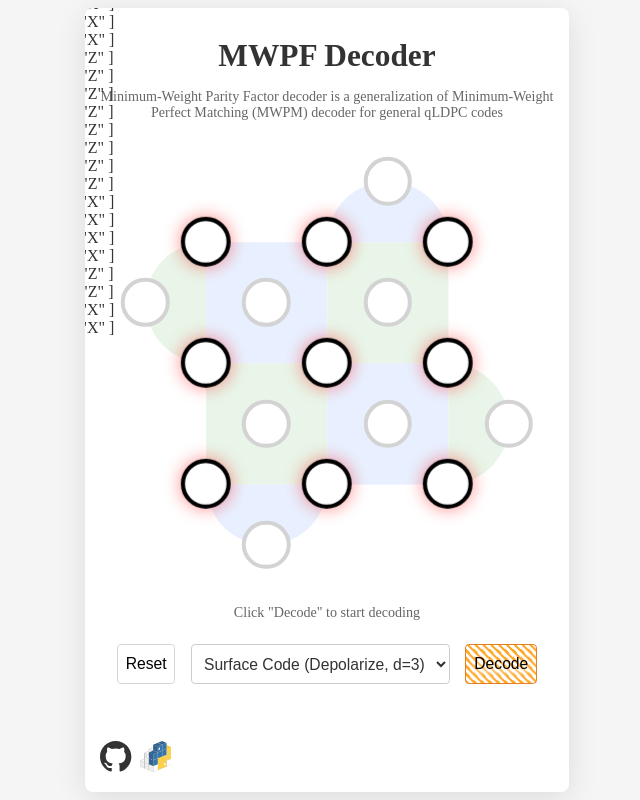
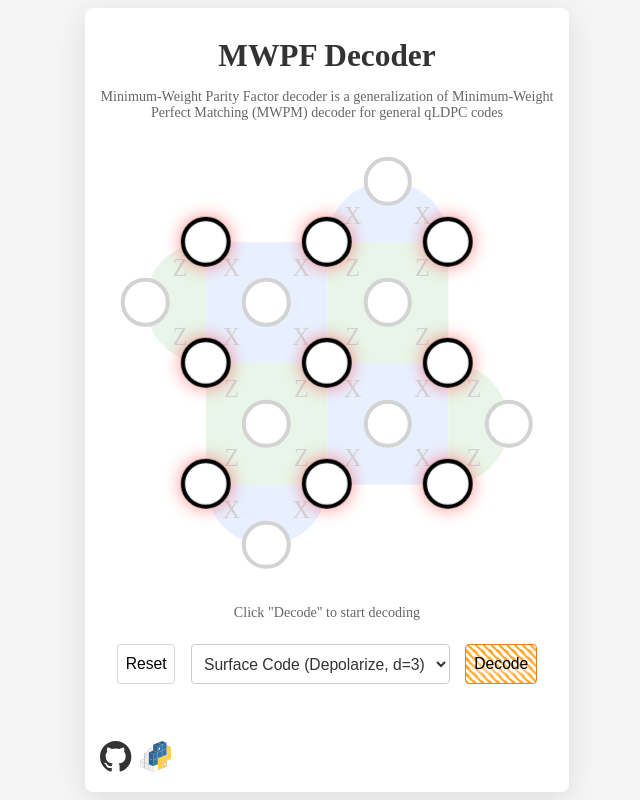
Before and after one commit to yuewuo/mwpf-web, a Vue app in the folder frontend/: page / in a window 1280 px wide. Shown: the whole page, without its empty margins (313-953 px from the left). Built offline with nearby package versions, Linux system fonts and the light colour scheme.

Commit message:
finish syndrome simulator

```diff
--- a/frontend/src/App.vue
+++ b/frontend/src/App.vue
@@ -378,7 +378,6 @@ function randomizeError(idx: number) {
 const dataQubits = ref<HTMLDivElement[]>([])
 
 function globalMouseUp(event: MouseEvent | TouchEvent) {
-  console.log(downDataQubitIdx.value, downErrorAction.value)
   if (downDataQubitIdx.value !== null && downErrorAction.value !== null) {
     if (code.value.errors == null) {
       code.value.errors = new Map()
@@ -441,6 +440,16 @@ function mouseLeaveErrorAction() {
   downErrorAction.value = null
 }
 
+function stabilizerCheckPosition(stabilizer_idx: number, data_idx: number) {
+  const [x1, y1] = transform(code.value.data_qubit_positions[data_idx])
+  const [x2, y2] = transform(code.value.stabilizer_positions[stabilizer_idx])
+  const diff = [x2 - x1, y2 - y1]
+  const length = Math.sqrt(diff[0] ** 2 + diff[1] ** 2)
+  const direction = [diff[0] / length, diff[1] / length]
+  const check_length = 1.5 * data_qubit_radius.value
+  return [x1 + direction[0] * check_length, y1 + direction[1] * check_length]
+}
+
 onMounted(() => {
   document.addEventListener('mouseup', globalMouseUp)
   document.addEventListener('touchend', globalMouseUp)
@@ -450,6 +459,30 @@ onBeforeUnmount(() => {
   document.removeEventListener('mouseup', globalMouseUp)
   document.removeEventListener('touchend', globalMouseUp)
   document.removeEventListener('touchmove', globalTouchMove)
+})
+
+function reset() {
+  code.value.errors = undefined
+}
+
+const syndrome = ref<Set<number>>(new Set())
+
+watch(code.value, () => {
+  const errors = code.value.errors
+  const new_syndrome: Set<number> = new Set()
+  if (errors != null) {
+    for (const [data_idx, error_type] of errors) {
+      const error_syndrome = code.value.data_qubit_actions[data_idx][error_type]
+      for (const stabilizer_idx of error_syndrome) {
+        if (!new_syndrome.has(stabilizer_idx)) {
+          new_syndrome.add(stabilizer_idx)
+        } else {
+          new_syndrome.delete(stabilizer_idx)
+        }
+      }
+    }
+  }
+  syndrome.value = new_syndrome
 })
 </script>
 
@@ -474,22 +507,21 @@ onBeforeUnmount(() => {
             />
           </svg>
           <!-- Stabilizer checks-->
-          <div class="stabilizer-checks">
+          <div
+            v-for="(check, stabilizer_idx) in code.stabilizer_checks"
+            :key="stabilizer_idx"
+            style="position: absolute"
+          >
             <div
-              v-for="(check, stabilizer_idx) in code.stabilizer_checks"
-              :key="stabilizer_idx"
+              v-for="([data_idx, check_type], check_idx) in check"
+              :key="check_idx"
               class="stabilizer-check"
+              :style="{
+                top: stabilizerCheckPosition(stabilizer_idx, data_idx)[0] + 'px',
+                left: stabilizerCheckPosition(stabilizer_idx, data_idx)[1] + 'px'
+              }"
             >
-              <div
-                v-for="(qubit, data_idx) in check"
-                :key="data_idx"
-                :style="{
-                  top: transform(code.data_qubit_positions[data_idx])[0] + 'px',
-                  left: transform(code.data_qubit_positions[data_idx])[1] + 'px'
-                }"
-              >
-                {{ qubit }}
-              </div>
+              {{ check_type }}
             </div>
           </div>
           <!-- Stabilizers -->
@@ -501,9 +533,11 @@ onBeforeUnmount(() => {
               borderRadius: data_qubit_radius + 'px',
               width: 2 * data_qubit_radius + 'px',
               height: 2 * data_qubit_radius + 'px',
-              border: data_qubit_radius * 0.2 + 'px solid lightgray',
+              border:
+                data_qubit_radius * 0.2 + 'px solid ' + (syndrome.has(idx) ? 'pink' : 'lightgray'),
               top: transform(pos)[0] + 'px',
-              left: transform(pos)[1] + 'px'
+              left: transform(pos)[1] + 'px',
+              backgroundColor: syndrome.has(idx) ? 'red' : 'white'
             }"
           ></div>
           <!-- Data qubits -->
@@ -632,7 +666,7 @@ onBeforeUnmount(() => {
 
         <div class="controller-panel">
           <div>
-            <button class="button reset-button">Reset</button>
+            <button class="button reset-button" @click="reset">Reset</button>
           </div>
           <!-- Code type selector -->
           <div>
@@ -753,7 +787,6 @@ onBeforeUnmount(() => {
 
 .qubit {
   position: absolute;
-  background-color: white;
   display: flex;
   align-items: center;
   justify-content: center;
@@ -771,6 +804,7 @@ onBeforeUnmount(() => {
   cursor: pointer;
   transition: all 0.3s ease;
   animation: breathing 3s ease-in-out infinite;
+  background-color: white;
   box-shadow: 0 0 calc(0.5 * var(--radius)) rgba(255, 0, 0, 0.3);
 }
 
@@ -818,9 +852,11 @@ onBeforeUnmount(() => {
   left: 0;
 }
 
-.stabilizer-checks {
+.stabilizer-check {
   position: absolute;
   transform: translate(-50%, -50%);
+  font-size: calc(1 * var(--radius));
+  color: lightgrey;
 }
 
 .non-selectable {
```
